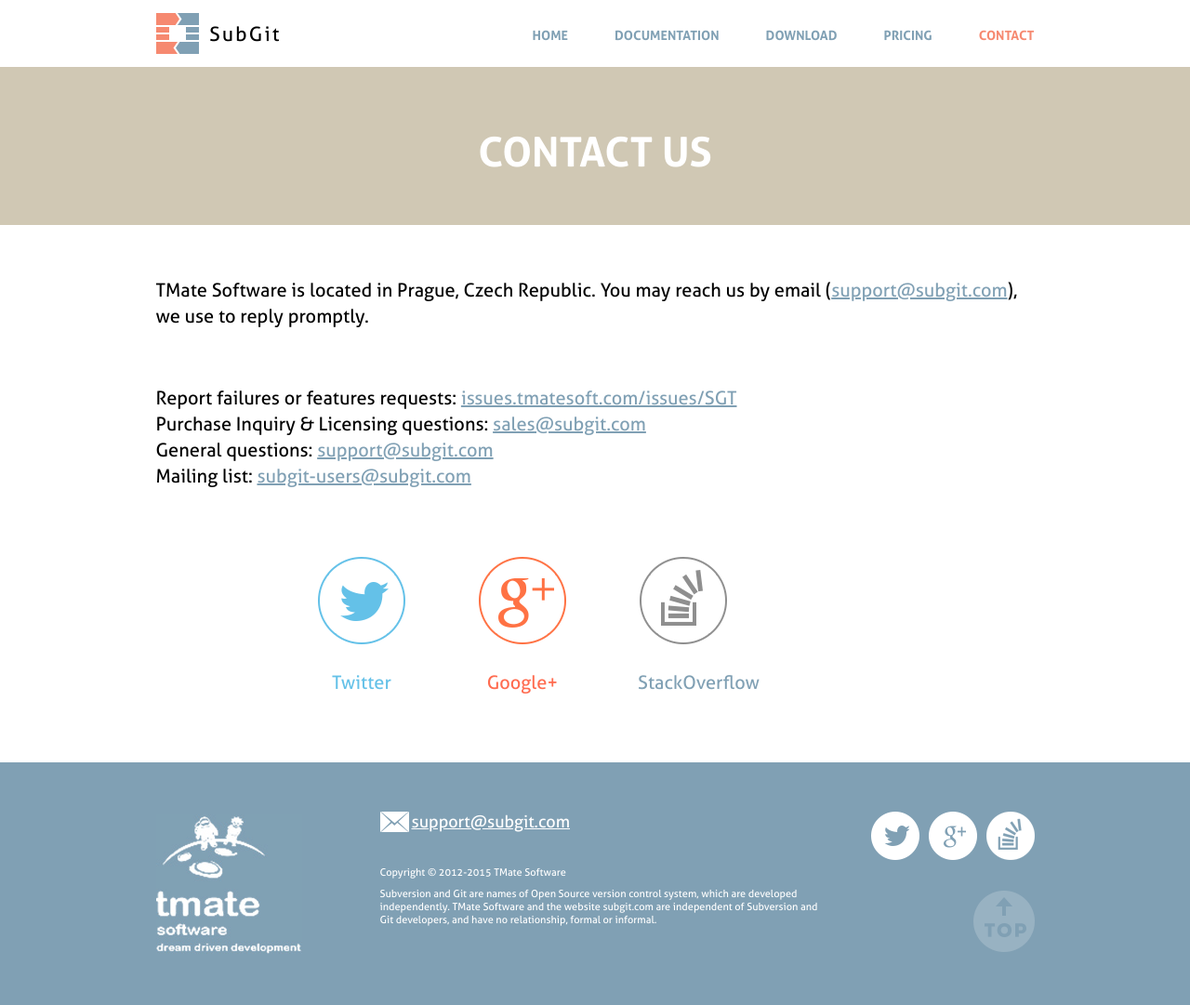
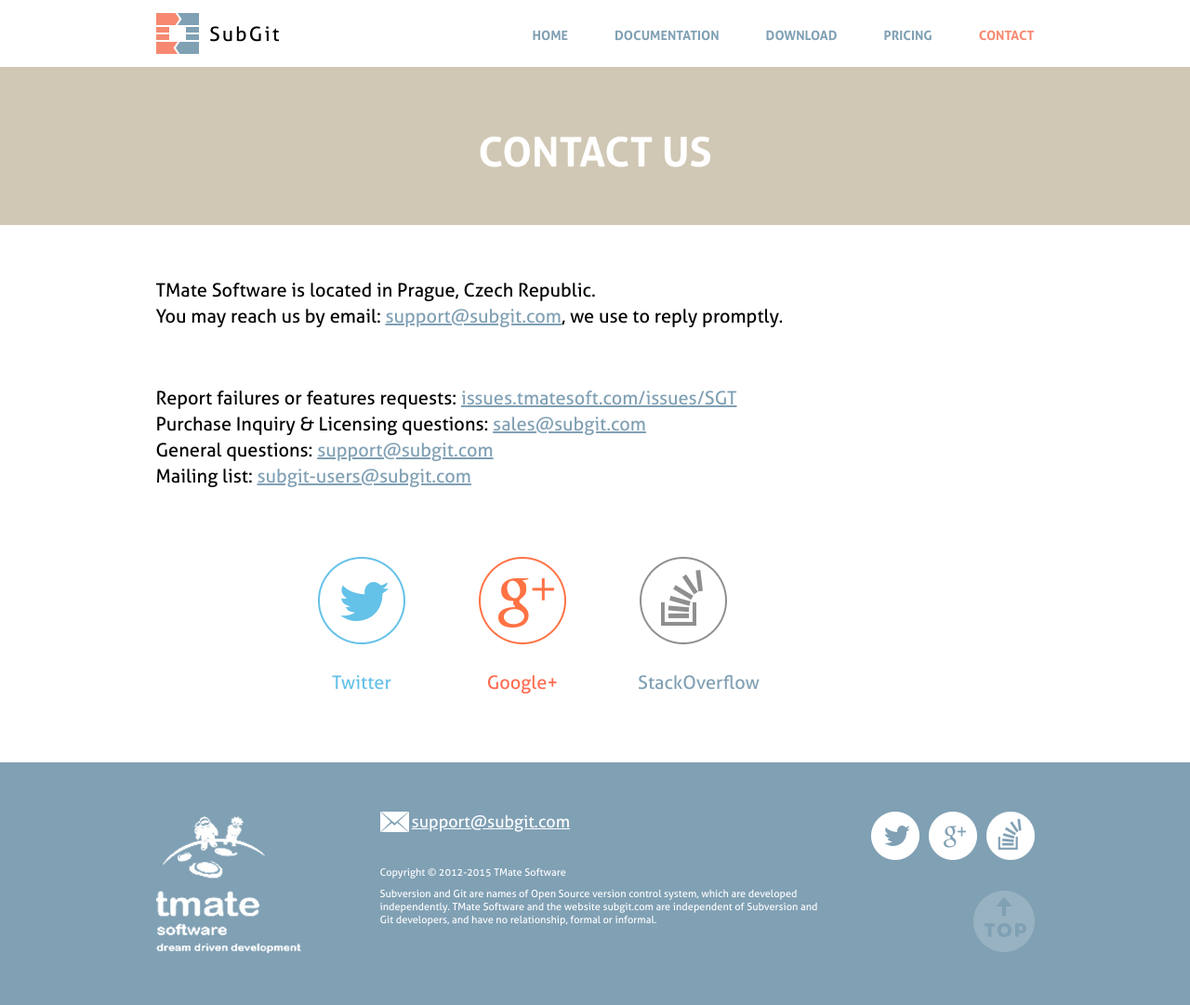
Before and after one commit to waaa/tmate.github.io, a Jekyll site: the page built from contacts.html, in a window 1280 px wide. Shown: the whole page at 93% size. Built offline with Jekyll 4.4.1, drawn with Linux system fonts in a browser that asks for light colours; Markdown is read by kramdown in place of the engine named in the settings; comment, search, counter and statistics services are not loaded.

```diff
--- a/contacts.html
+++ b/contacts.html
@@ -4,7 +4,8 @@ active: contacts
 subtitle: Contact Us
 ---
 <div class="wrapper">
-  <p>TMate Software is located in Prague, Czech Republic. You may reach us by email (<a href="mailto:support@subgit.com">support@subgit.com</a>), we use to reply promptly.</p>
+  <p>TMate Software is located in Prague, Czech Republic.</p>
+  <p>You may reach us by email: <a href="mailto:support@subgit.com">support@subgit.com</a>, we use to reply promptly.</p>
   <div id="contacts">
     <p>Report failures or features requests: <a href="http://issues.tmatesoft.com/issues/SGT">issues.tmatesoft.com/issues/SGT</a></p>
     <p>Purchase Inquiry & Licensing questions: <a href="mailto:sales@subgit.com">sales@subgit.com</a></p>
```
